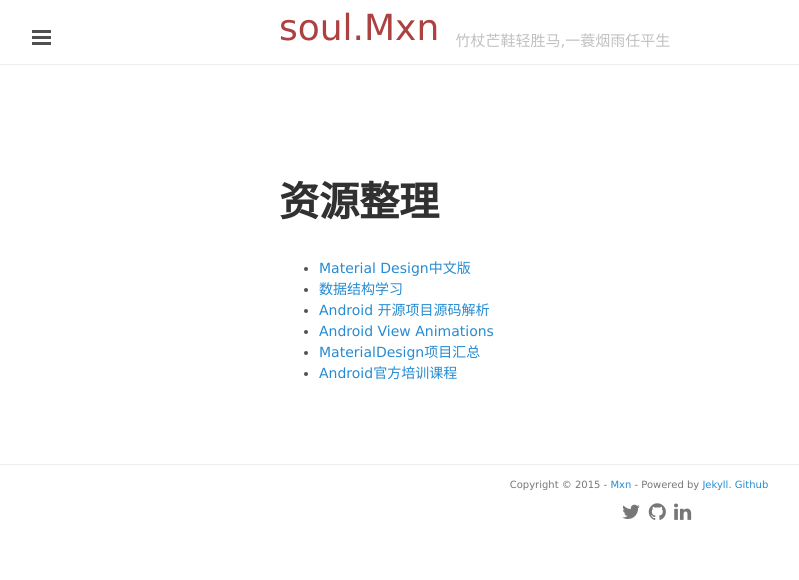
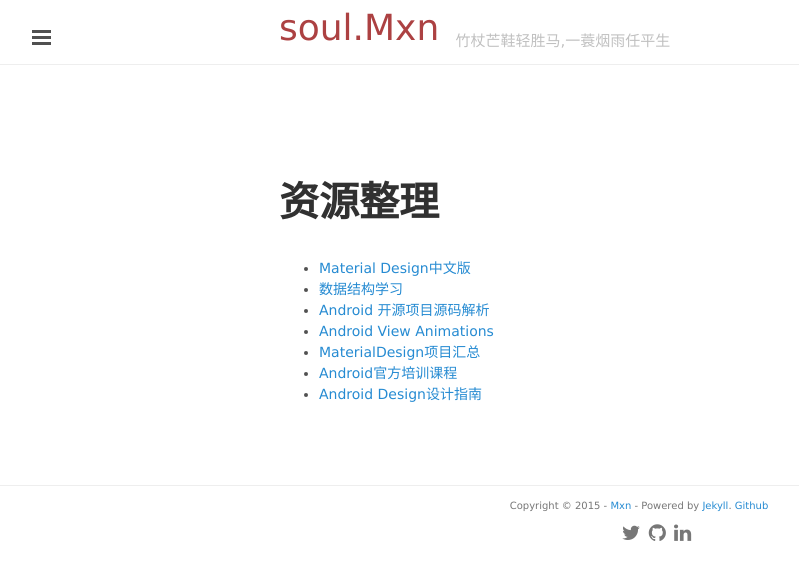
Before and after one commit to mxn21/mxn21.github.io, a Jekyll site: the page built from works.html, in a window 1280 px wide. Shown: the top 580 px of the page, without its empty margins (1-800 px from the left). Built offline with Jekyll 4.4.1, drawn with Linux system fonts in a browser that asks for light colours; Markdown is read by kramdown in place of the engine named in the settings.

Commit message:
Update works.html

```diff
--- a/works.html
+++ b/works.html
@@ -15,4 +15,6 @@ title: 资源整理
 
 	<li><a href="http://hukai.me/android-training-course-in-chinese/index.html" target="_black">Android官方培训课程</a></li>
 
+	<li><a href="http://adchs.github.io/get-started/ui-overview.html" target="_black">Android Design设计指南</a></li>
+
 </ul>
```
